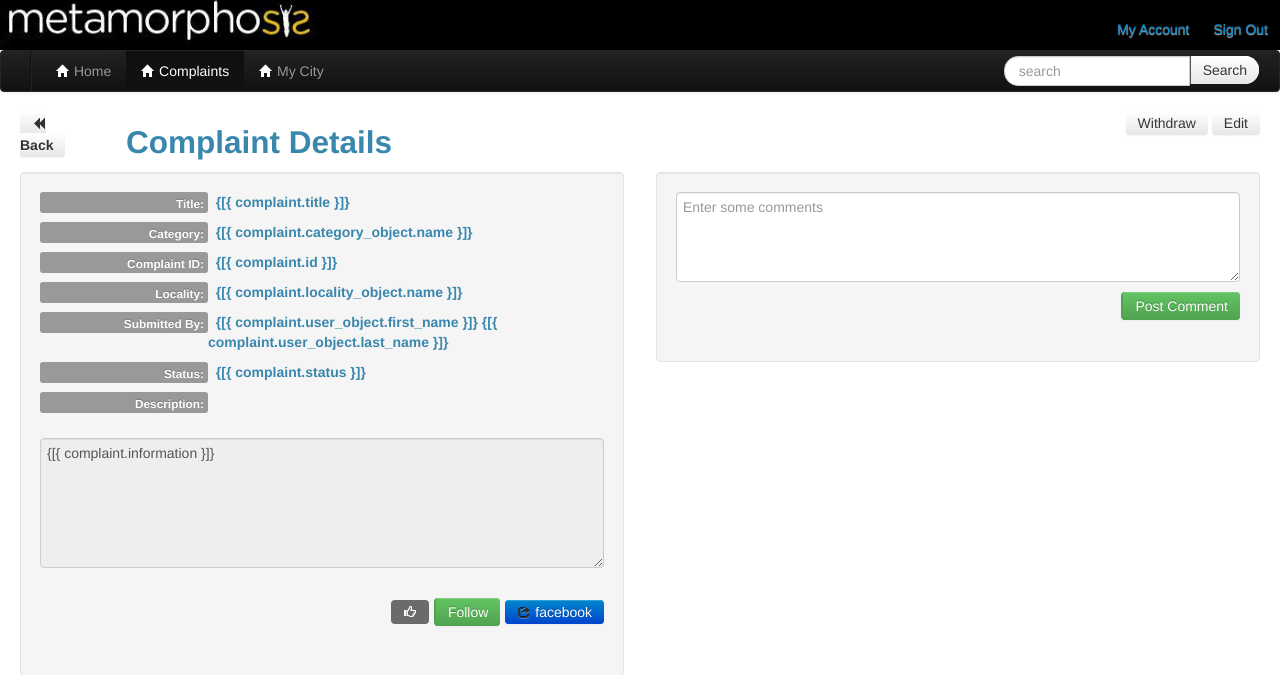
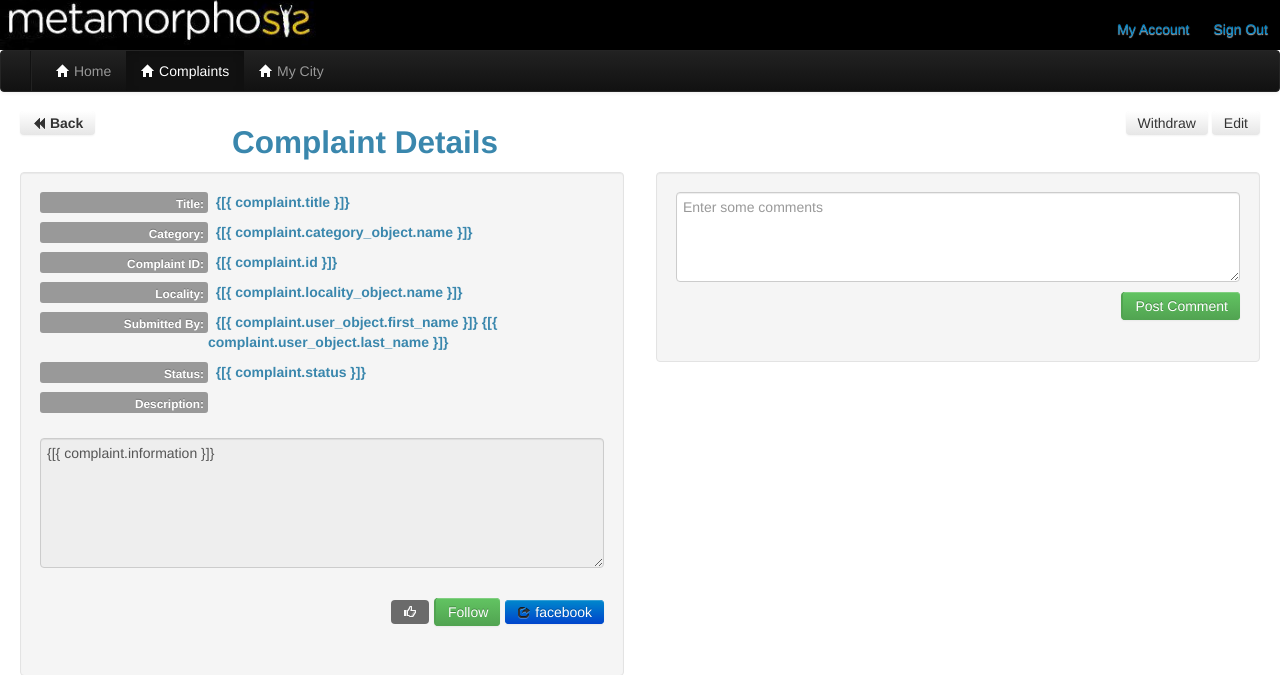
Before and after one commit to roddiedude/hackathon, a Django app: template complaint/templates/complaint/detail.html in a window 1280 px wide. Shown: the top 675 px of the page. Run offline with Django 3.2, Linux system fonts and the light colour scheme; the template is opened without the code that fills it, so the values that code supplies are empty; parts of the project's set-up code (start-up, migrations or seed data) failed here and were passed over; some libraries are stand-ins or nearby versions.

Commit message:
css changes

```diff
--- a/complaint/templates/complaint/detail.html
+++ b/complaint/templates/complaint/detail.html
@@ -78,25 +78,16 @@
 					</ul>
 
 				</div>
-				<form class="navbar-form form-search pull-right"
-					accept-charset="UTF-8" action="http://bootsnipp.com/search"
-					method="POST">
-					<div class="input-append">
-						<input class="span2 search-query" type="text" placeholder="search"
-							name="q">
-						<button class="btn" type="submit">Search</button>
-					</div>
-				</form>
 			</div>
 		</div>
 	</div>
 
 	<div class="container-fluid">
 		<div class="row-fluid">
-			<div class="span1">
+			<div class="span2">
 				<a href="#" class="btn" ng-click="back()"><i class="icon-backward"></i> <strong>Back</strong></a>
 			</div>
-			<div class="span8">
+			<div class="span7">
 				<h2 class="text-info">Complaint Details</h2>
 			</div>
 			<div class="span3">
```
